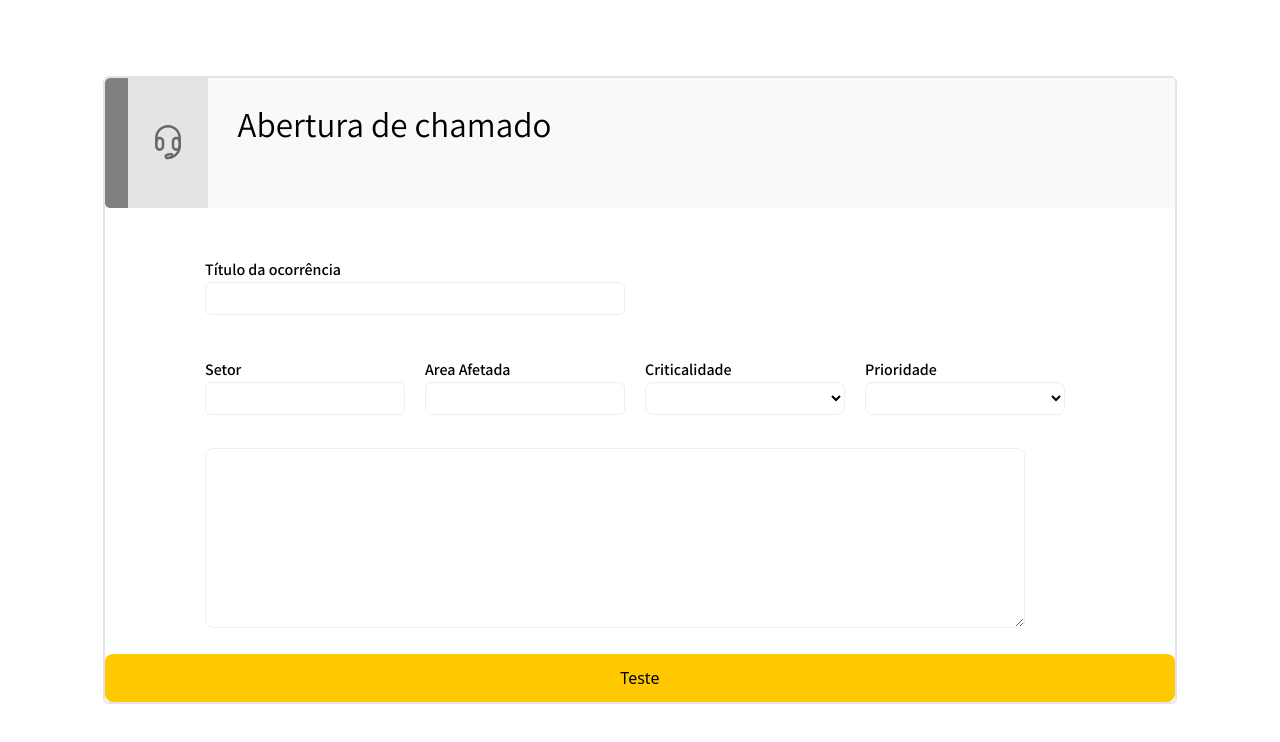
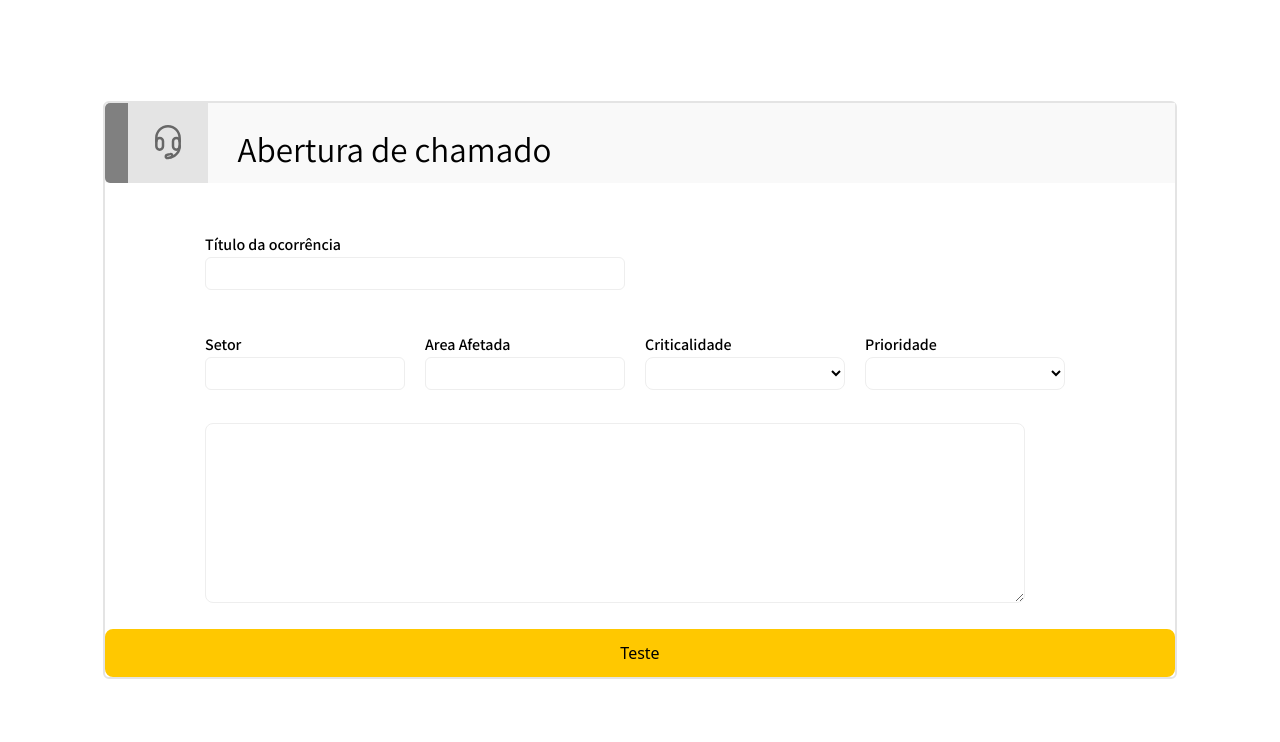
Before and after one commit to jpcastro14/typescript_crp, a React (Vite) app in the folder crp_frontlines/: page /newIssue in a window 1280 px wide. Shown: the top 742 px of the page. Built offline with nearby package versions, Linux system fonts and the light colour scheme.

Commit message:
Creating another error handling visual elements - not finished

```diff
--- a/crp_frontlines/package.json
+++ b/crp_frontlines/package.json
@@ -18,7 +18,7 @@
     "react-bootstrap": "^2.10.5",
     "react-dom": "^18.3.1",
     "react-hook-form": "^7.54.2",
-    "react-router": "^7.0.2",
+    "react-router": "^7.1.3",
     "styled-components": "^6.1.13"
   },
   "devDependencies": {
--- a/crp_frontlines/src/App.tsx
+++ b/crp_frontlines/src/App.tsx
@@ -12,7 +12,7 @@ function App() {
 
     const fetchData = async () => {
 
-      const data = await fetch('http://172.16.239.44:8000/api/v1/chamados');
+      const data = await fetch('http://127.0.0.1:8000/api/v1/chamados');
 
       const json = await data.json();
 
--- a/crp_frontlines/src/components/IssueForms/index.tsx
+++ b/crp_frontlines/src/components/IssueForms/index.tsx
@@ -91,10 +91,13 @@ function IssueForm() {
             <PointerContainer>
               <label>Título da ocorrência</label>
               <TitleInput
-                {...register("eventTitle", { required: true })}
+                {...register("eventTitle", { required: true, minLength: 5 })}
               />
               {errors?.eventTitle?.type === 'required' && (
                 <ErrorP>Este campo deve ser preenchido</ErrorP>
+              )}
+              {errors?.eventTitle?.type === 'minLength' && (
+                <ErrorP>O título deve ter pelo menos 5 letras</ErrorP>
               )}
             </PointerContainer>
           </PointerField>
--- a/crp_frontlines/src/components/IssueForms/styles.ts
+++ b/crp_frontlines/src/components/IssueForms/styles.ts
@@ -25,11 +25,12 @@ export const Container = styled.div` //Container que abriga todas as divs
 
 export const HeaderInfo = styled.div` // Div mais superior do card, com informações sobre titulo e hora do chamado
     width: 100%;
-    height:130px;
+    height:10vh;
     background-color: #f9f9f9;
     display: flex;
     flex-shrink: 1;
     border-radius: 6px 6px 0 0;
+
 `
 export const EventType = styled.span`
          //  Quadrado cinza ao lado direito do quadrado azul acima
```
Also changed, not shown: 1 other file (tests, documents, lock files or other folders).
